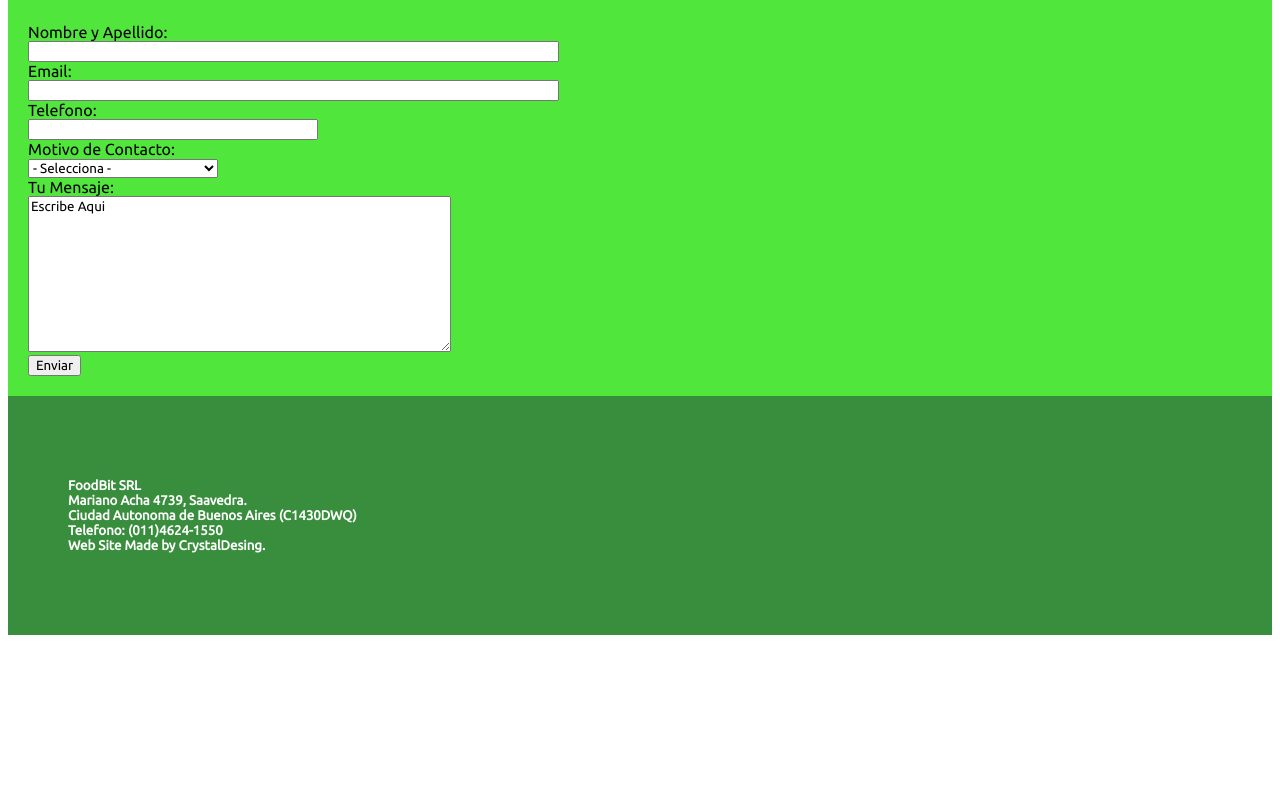
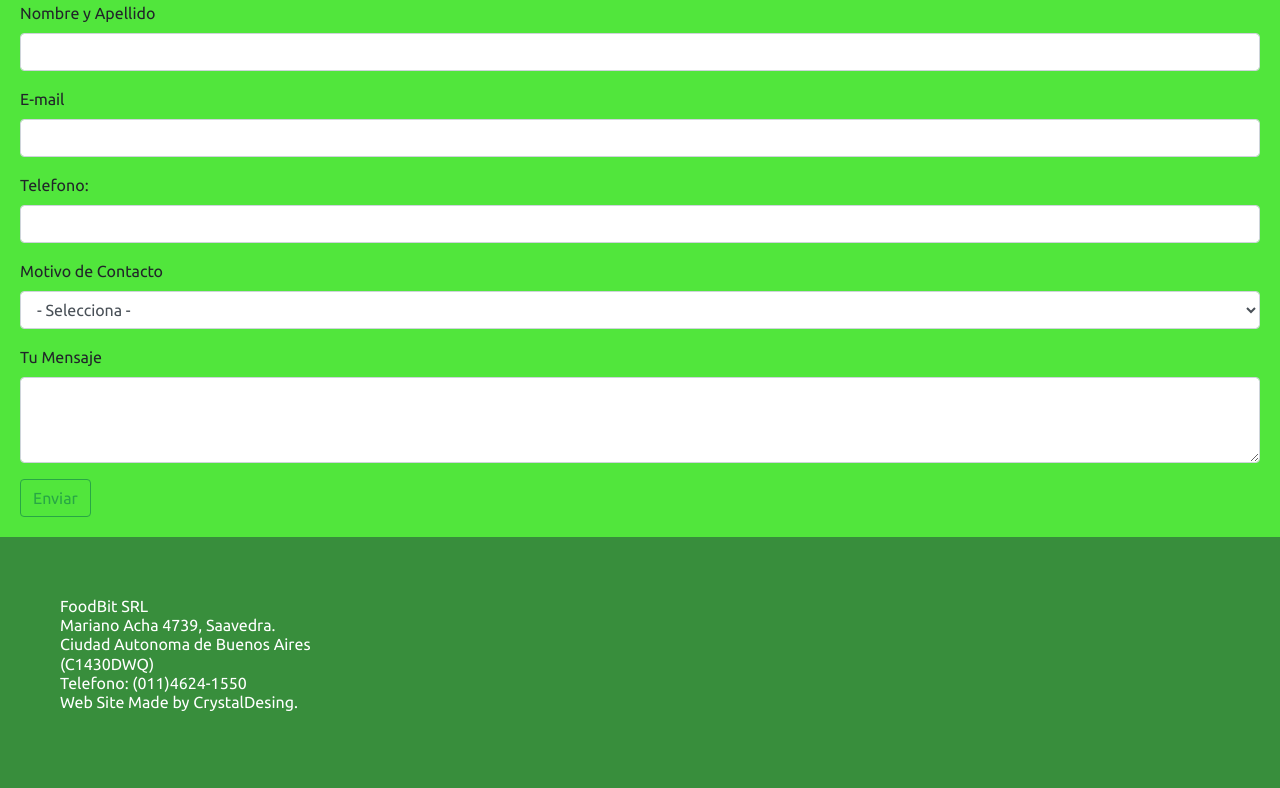
Before and after one commit to AyelenCrystal/Project-FoodBit, a plain HTML site: page Html/FormularioContacto.html in a window 1280 px wide. Shown: the part 166-954 px from the top of the page. Before the commit the page ends 809 px from the top, so only its background shows below. Drawn offline with nearby package versions, Linux system fonts and the light colour scheme.

Commit message:
Version Bootstrap

```diff
--- a/Html/FormularioContacto.html
+++ b/Html/FormularioContacto.html
@@ -5,6 +5,7 @@
     <meta name="viewport" content="width=device-width, initial-scale=1.0">
     <meta http-equiv="X-UA-Compatible" content="ie=edge">
     <link rel="stylesheet" type="text/css" href="../Style/Style.css">
+    <link rel="stylesheet" href="https://stackpath.bootstrapcdn.com/bootstrap/4.1.3/css/bootstrap.min.css" integrity="sha384-MCw98/SFnGE8fJT3GXwEOngsV7Zt27NXFoaoApmYm81iuXoPkFOJwJ8ERdknLPMO" crossorigin="anonymous">
     <title>Contacto</title>
 </head>
 
@@ -36,43 +37,52 @@
 
   <section>
     <div id="Cabecera">
-            <h1> Contactate con nosotros</h1>
-            <form action="DatosContacto" method="POST">
-                Nombre y Apellido:<br>
-                <input type="text" name="Nombre y Apellido" size="60"/>
-                </br>
-                Email:<br>
-                <input type="email" name="Email" size="60"/>
-                </br>
-                Telefono:<br>
-                <input type="tel" name="Telefono" size="30"/>
-                </br>
-                Motivo de Contacto:<br>
-                <select id="Motivo" name="Motivo">
-                    <option value=" " selected="selected">- Selecciona -</option>
-                    <option value="Información">Deseo más Información</option>
-                    <option value="Adhesion">Quiero adherir mi local</option>
-                    <option value="Trabajo">Quiero trabajar con ustedes</option>
-                    <option value="IT">Servicio tecnico</option>
-                    <option value="Otros">Otras consultas</option>
+      <form>
+        <fieldset>
+          <legend><h1> Contactate con nosotros</h1></legend>
+            <div class="form-group">
+              <label for="name">Nombre y Apellido</label>
+              <input type="text" class="form-control" id="name" aria-describedby="emailHelp" >
+            </div>
+            <div class="form-group">
+              <label for="email">E-mail</label>
+              <input type="email" class="form-control" id="email">
+            </div>
+            <div class="form-group">
+              <label for="telefono">Telefono:</label>
+              <input type="number" class="form-control" id="phoneNumber">
+            </div>
+            <div class="form-group">
+              <label for="reasonContact">Motivo de Contacto</label>
+              <select class="form-control" id="reasonContact">
+                <option selected="selected">- Selecciona -</option>
+                <option>Deseo más Información</option>
+                <option>Quiero adherir mi local</option>
+                <option>Quiero trabajar con ustedes</option>
+                <option>Servicio tecnico</option>
+                <option>Otras consultas</option>
               </select>
-                </br>
-                Tu Mensaje:<br>
-                <textarea id="Mensaje" name="Tu Mensaje" cols="50" rows="10">Escribe Aqui</textarea>
-                </br>
-                <input type="submit" value="Enviar">
+            </div>
+            <div class="form-group">
+              <label for="Textarea">Tu Mensaje</label>
+              <textarea class="form-control" id="Textarea" rows="3"></textarea>
+            </div>
+          <button type="submit" class="btn btn-outline-success">Enviar</button>
+        </fieldset>
       </form>
     </div>
   </section>
 
   <footer id="footer">
     <div class="Empresa">
-            <h5><p> FoodBit SRL <br/>
+      <h5><small>
+          <p> FoodBit SRL <br/>
               Mariano Acha 4739, Saavedra.<br/>
               Ciudad Autonoma de Buenos Aires (C1430DWQ)<br/>
               Telefono: (011)4624-1550<br/>
               Web Site Made by CrystalDesing.<br/>
-            </p></h5>
+          </p>
+      </small></h5>
     </div>
   </footer>
 </body>
--- a/Style/Style.css
+++ b/Style/Style.css
@@ -68,3 +68,8 @@ table {
     padding: 40px;
     margin: 50px;
 }
+
+.card-body {
+    background-color: #51e63c;
+    border: 0px;
+}
```
Also changed, not shown: Html/Adhesion.html (+17 -11 lines), Images/Carousel/Hamburguesa.jpeg, Images/Carousel/Hotcakes.jpg, Images/Carousel/Papas Fritas.jpg, Images/Carousel/Pizza.jpg, index.html (line endings or trailing spaces). Lines whose indentation alone changed are shown as unchanged.
